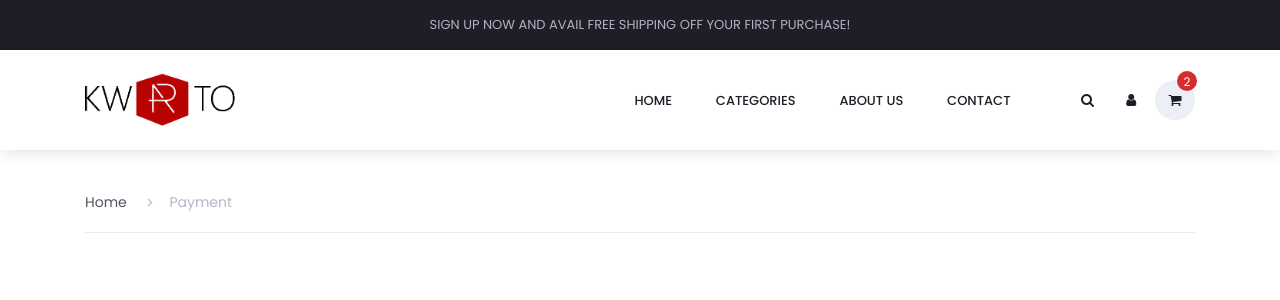
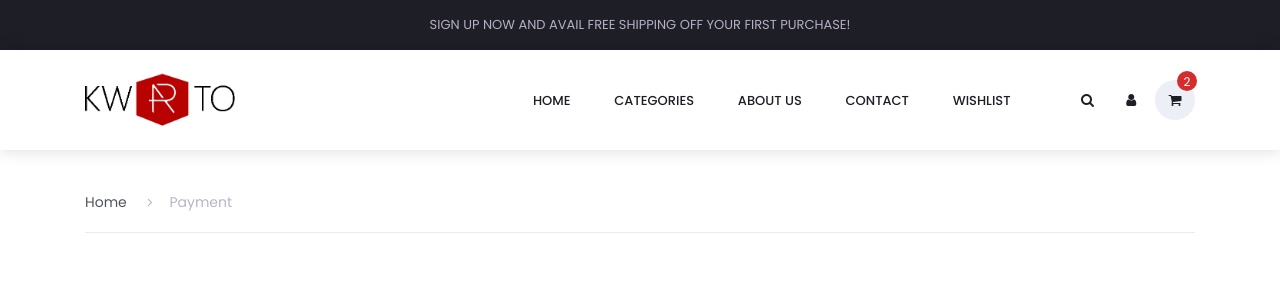
Before and after one commit to Ted125/KwARto, a PHP site: page /capstone-project/payment.php in a window 1280 px wide. Shown: the top 300 px of the page. Run offline with PHP 8.4, Linux system fonts and the light colour scheme.

Commit message:
cart and payment update

```diff
--- a/cart.php
+++ b/cart.php
@@ -115,7 +115,6 @@ n<!DOCTYPE html>
 									  </div>
 									</div>
 							  	</div>
-
 					</td>
 				</tr>
 						<tr class="">
--- a/payment.php
+++ b/payment.php
@@ -49,6 +49,7 @@ n<!DOCTYPE html>
 								<li><a href="categories.php">categories</a></li>
 								<li><a href="about.php">about us</a></li>
 								<li><a href="contact.php">contact</a></li>
+								<li><a href="wishlist.php">Wishlist</a></li>
 							</ul>
 							<ul class="navbar_user">
 
```
